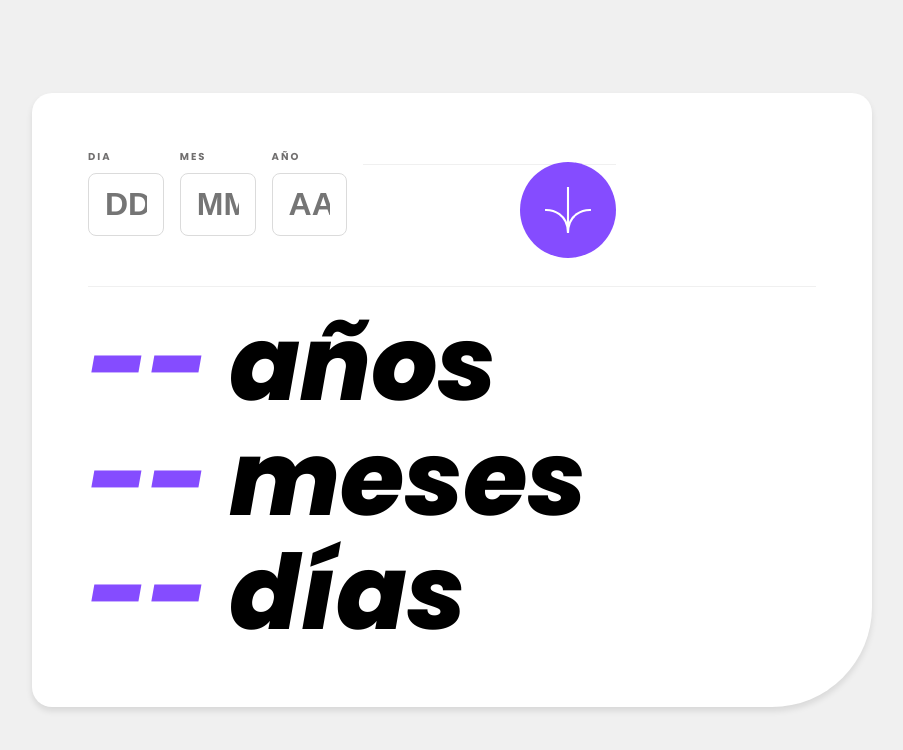
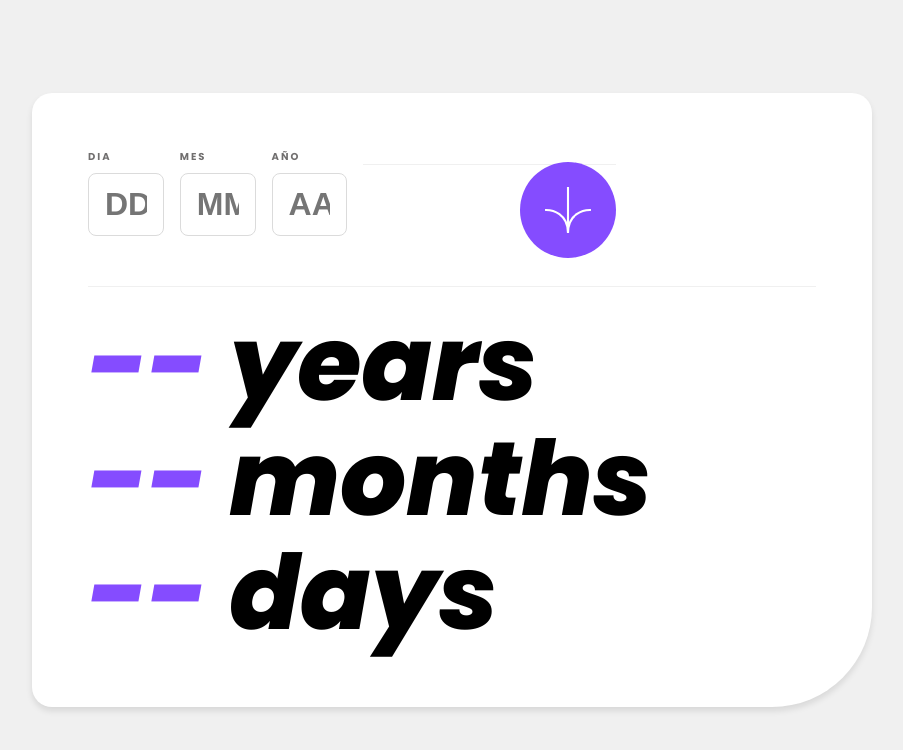
Before and after one commit to MIKE33503/age-calculator-app, a plain HTML site: page index.html in a window 1280 px wide. Shown: the whole page, without its empty margins (188-1091 px from the left). Drawn offline with Linux system fonts and the light colour scheme; files whose address does not match are found by name.

Commit message:
Despliegue 2

```diff
--- a/index.html
+++ b/index.html
@@ -42,15 +42,15 @@
         <section class="results-section">
             <p class="result-line">
                 <span class="result-number" id="years-result">--</span>
-                <span class="result-text">años</span>
+                <span class="result-text">years</span>
             </p>
             <p class="result-line">
                 <span class="result-number" id="months-result">--</span>
-                <span class="result-text">meses</span>
+                <span class="result-text">months</span>
             </p>
             <p class="result-line">
                 <span class="result-number" id="days-result">--</span>
-                <span class="result-text">días</span>
+                <span class="result-text">days</span>
             </p>
         </section>
     </main>
```
